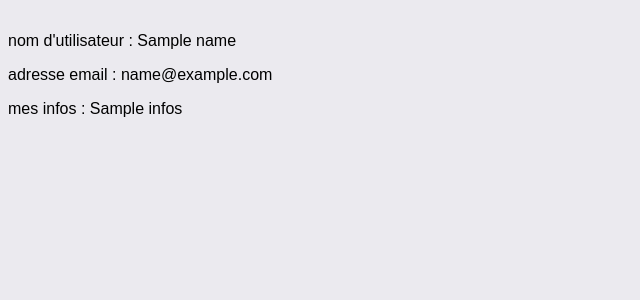
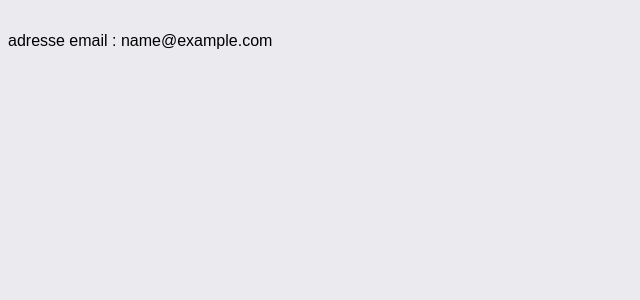
Before and after one commit to MatthADAM/projet_tutore_geofencing_GROSJEAN_CERISARA_BERNARD_ADAM, a PHP site: template geofencingW/templates/MonCompte.html.twig in a window 1280 px wide. Shown: the top 300 px of the page, without its empty margins (0-640 px from the left). Run offline with PHP 8.4, Linux system fonts and the light colour scheme; the template is opened without the code that fills it: most values are stand-ins (such as "Sample title", 1, 10 or a date in 2020); some libraries are stand-ins or nearby versions.

Commit message:
modif vue mon compte

```diff
--- a/geofencingW/templates/MonCompte.html.twig
+++ b/geofencingW/templates/MonCompte.html.twig
@@ -29,9 +29,7 @@
         <a class="btnn btnn-a" href="{{url.getUpdateUser}}">Modifier mon profil</a>
         {% endif %}
         <div>
-            <p>nom d'utilisateur : {{ name }}</p>
             <p>adresse email : {{ email }}</p>
-            <p>mes infos : {{ infos }}</p>
         </div>
     </div>
 </body>
```
